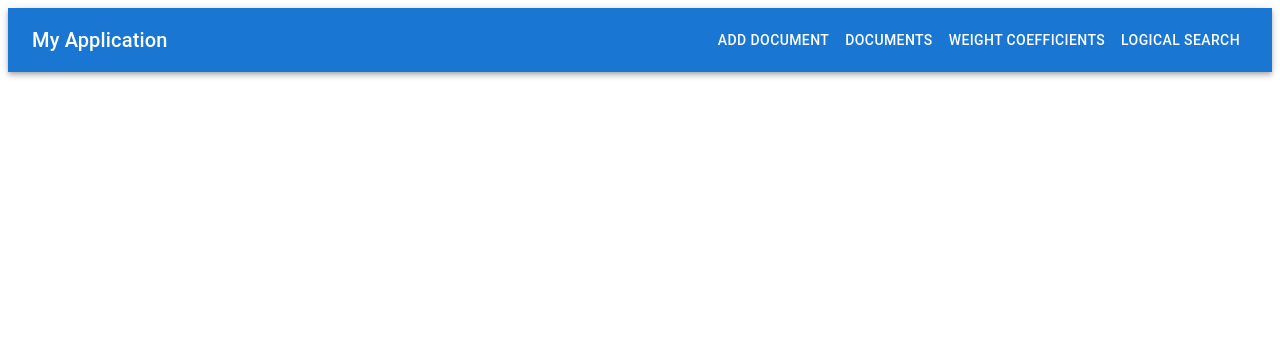
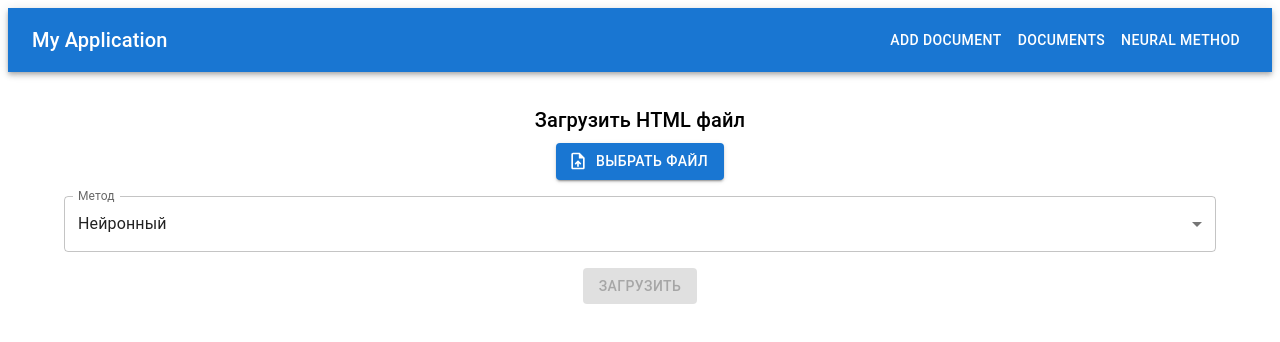
Before and after one commit to Daniil4949/eyaziis-front, a React (Create React App) app: page /neural-method in a window 1280 px wide. Shown: the top 342 px of the page. Built offline with nearby package versions, Linux system fonts and the light colour scheme.

Commit message:
second lab

```diff
--- a/package.json
+++ b/package.json
@@ -5,6 +5,7 @@
   "dependencies": {
     "@emotion/react": "^11.13.3",
     "@emotion/styled": "^11.13.0",
+    "@mui/icons-material": "^6.1.1",
     "@mui/material": "^6.1.0",
     "@mui/styled-engine": "^6.1.0",
     "@testing-library/jest-dom": "^5.17.0",
--- a/src/App.jsx
+++ b/src/App.jsx
@@ -6,6 +6,7 @@ import Documents from "./components/documents";
 import {Container} from '@mui/material';
 import LogicalSearch from "./components/logical-search";
 import CreateDocumentForm from "./components/documents/CreateDocumentForm";
+import NeuralMethod from "./components/neural-method";
 
 function App() {
     return (
@@ -15,8 +16,9 @@ function App() {
                 <Routes>
                     <Route path="/create-document" element={<CreateDocumentForm/>}/>
                     <Route path="/" element={<Documents/>}/>
-                    <Route path="/weight-coefficients" element={<WeightCoefficient/>}/>
-                    <Route path="/logical-search" element={<LogicalSearch/>}/>
+                    {/*<Route path="/weight-coefficients" element={<WeightCoefficient/>}/>*/}
+                    {/*<Route path="/logical-search" element={<LogicalSearch/>}/>*/}
+                    <Route path="/neural-method" element={<NeuralMethod/>}/>
                 </Routes>
             </Container>
         </div>
--- a/src/api/axios.js
+++ b/src/api/axios.js
@@ -1,5 +1,5 @@
 import axios from 'axios';
-const BASE_URL = 'http://127.0.0.1:8000/';
+const BASE_URL = 'http://127.0.0.1:8080/';
 
 export default axios.create({
     baseURL: BASE_URL
--- a/src/components/menu/Menu.jsx
+++ b/src/components/menu/Menu.jsx
@@ -1,19 +1,20 @@
 // src/components/Menu.jsx
 import React from 'react';
-import { Link } from 'react-router-dom';
-import { AppBar, Toolbar, Typography, Button } from '@mui/material';
+import {Link} from 'react-router-dom';
+import {AppBar, Button, Toolbar, Typography} from '@mui/material';
 
 const Menu = () => {
     return (
         <AppBar position="static">
             <Toolbar>
-        <Typography variant="h6" component="div" sx={{ flexGrow: 1 }}>
+                <Typography variant="h6" component="div" sx={{flexGrow: 1}}>
                     My Application
                 </Typography>
                 <Button color="inherit" component={Link} to="/create-document">Add document</Button>
                 <Button color="inherit" component={Link} to="/">Documents</Button>
-        <Button color="inherit" component={Link} to="/weight-coefficients">Weight Coefficients</Button>
-            <Button color="inherit" component={Link} to="/logical-search">Logical Search</Button>
+                {/*<Button color="inherit" component={Link} to="/weight-coefficients">Weight Coefficients</Button>*/}
+                {/*<Button color="inherit" component={Link} to="/logical-search">Logical Search</Button>*/}
+                 <Button color="inherit" component={Link} to="/neural-method">Neural Method</Button>
             </Toolbar>
         </AppBar>
     );
--- /dev/null
+++ b/src/components/neural-method/NeuralMethod.jsx
@@ -0,0 +1,123 @@
+import React, { useState } from 'react';
+import { Box, Button, LinearProgress, Typography, MenuItem, Select, FormControl, InputLabel } from '@mui/material';
+import { UploadFile } from '@mui/icons-material';
+import axios from "../../api/axios";
+
+const NeuralMethod = () => {
+    const [selectedFile, setSelectedFile] = useState(null);
+    const [uploading, setUploading] = useState(false);
+    const [responseMessage, setResponseMessage] = useState(null);
+    const [method, setMethod] = useState('neural'); // Default to 'neural'
+
+    const handleFileChange = (event) => {
+        setSelectedFile(event.target.files[0]);
+    };
+
+    const handleMethodChange = (event) => {
+        setMethod(event.target.value);
+    };
+
+    const handleUpload = async () => {
+        if (!selectedFile) return;
+
+        setUploading(true);
+
+        const formData = new FormData();
+        formData.append('file', selectedFile);
+
+        let endpoint = '';
+
+        // Определяем конечный URL в зависимости от выбранного метода
+        switch (method) {
+            case 'neural':
+                endpoint = '/v1/neural-method/predict';
+                break;
+            case 'ngramm':
+                endpoint = '/v1/ngramm-method/predict';
+                break;
+            case 'alphabet':
+                endpoint = '/v1/alphabet-method/predict';
+                break;
+            default:
+                return;
+        }
+
+        try {
+            const response = await axios.post(endpoint, formData, {
+                headers: {
+                    'Content-Type': 'multipart/form-data',
+                },
+            });
+            setResponseMessage(response.data);  // Предполагается, что сервер возвращает строку в поле result
+        } catch (error) {
+            console.error('Error uploading file:', error);
+            setResponseMessage('Произошла ошибка при загрузке файла');
+        } finally {
+            setUploading(false);
+        }
+    };
+
+    return (
+        <Box display="flex" flexDirection="column" alignItems="center" mt={4}>
+            <Typography variant="h6" gutterBottom>
+                Загрузить HTML файл
+            </Typography>
+            <input
+                type="file"
+                accept=".html"
+                onChange={handleFileChange}
+                style={{ display: 'none' }}
+                id="file-upload"
+            />
+            <label htmlFor="file-upload">
+                <Button
+                    variant="contained"
+                    component="span"
+                    startIcon={<UploadFile />}
+                >
+                    Выбрать файл
+                </Button>
+            </label>
+
+            {selectedFile && (
+                <Typography variant="body1" mt={2}>
+                    Выбран файл: {selectedFile.name}
+                </Typography>
+            )}
+
+            <FormControl fullWidth sx={{ mt: 2 }}>
+                <InputLabel id="method-select-label">Метод</InputLabel>
+                <Select
+                    labelId="method-select-label"
+                    value={method}
+                    label="Метод"
+                    onChange={handleMethodChange}
+                >
+                    <MenuItem value="neural">Нейронный</MenuItem>
+                    <MenuItem value="ngramm">Н-грамм</MenuItem>
+                    <MenuItem value="alphabet">Алфавитный</MenuItem>
+                </Select>
+            </FormControl>
+
+            <Button
+                variant="contained"
+                color="primary"
+                onClick={handleUpload}
+                disabled={!selectedFile || uploading}
+                sx={{ mt: 2 }}
+            >
+                Загрузить
+            </Button>
+
+            {uploading && <LinearProgress sx={{ width: '100%', mt: 2 }} />}
+
+            {responseMessage && (
+                <Typography variant="body2" mt={2}>
+                    Результат: {responseMessage}
+                </Typography>
+            )}
+        </Box>
+    );
+};
+
+export default NeuralMethod;
--- /dev/null
+++ b/src/components/neural-method/index.js
@@ -0,0 +1,3 @@
+import NeuralMethod  from "./NeuralMethod";
+
+export default NeuralMethod;
```
Also changed, not shown: 1 other file (tests, documents, lock files or other folders). Lines whose indentation alone changed are shown as unchanged.
